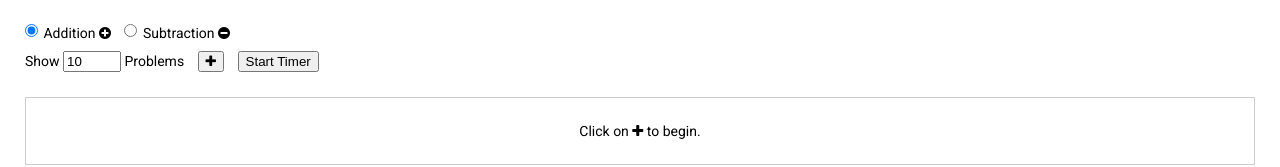
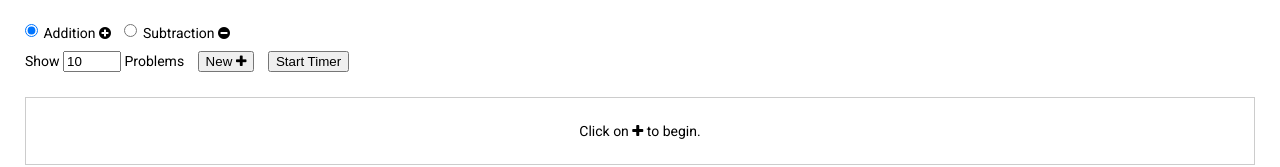
Before and after one commit to peterchon/commoncore, a plain HTML site: page index.html in a window 1280 px wide. Shown: the top 167 px of the page. Drawn offline with Linux system fonts and the light colour scheme.

Commit message:
adding text to plus button

```diff
--- a/index.html
+++ b/index.html
@@ -19,7 +19,7 @@
       <!--label><input type="text" id="digit" placeholder="how big a number?" /></label-->
       <!--label><input type="text" id="sum" placeholder="how many numbers?" /></label-->
       <label>Show <input type="number" id="problems" value="10" /> Problems</label>
-      <button id="createWorksheet"><i class="fa fa-plus"></i></button>
+      <button id="createWorksheet">New <i class="fa fa-plus"></i></button>
       <button id="runTimer">Start Timer</button>
 
       <span id="timerArea"></span>
```
